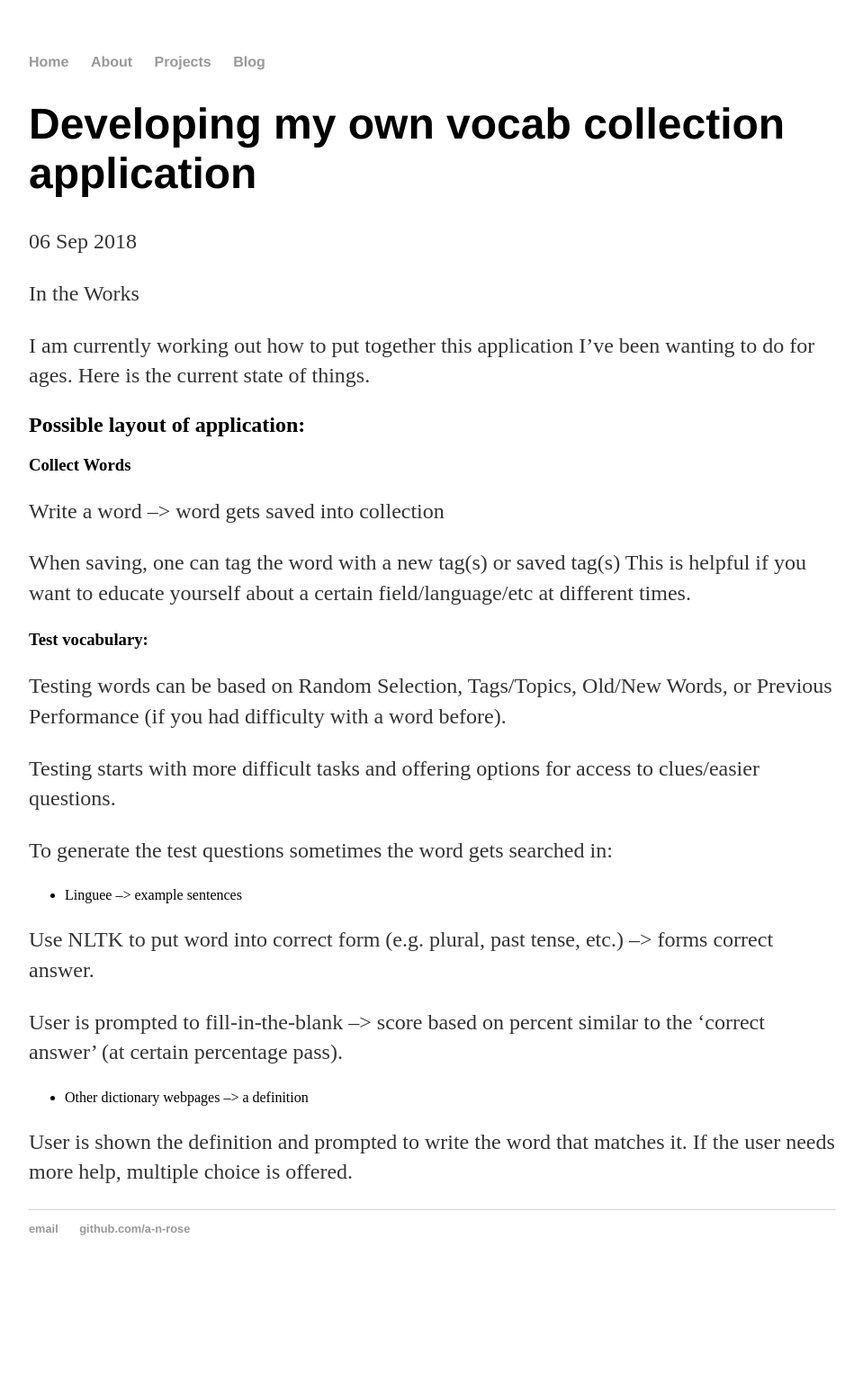
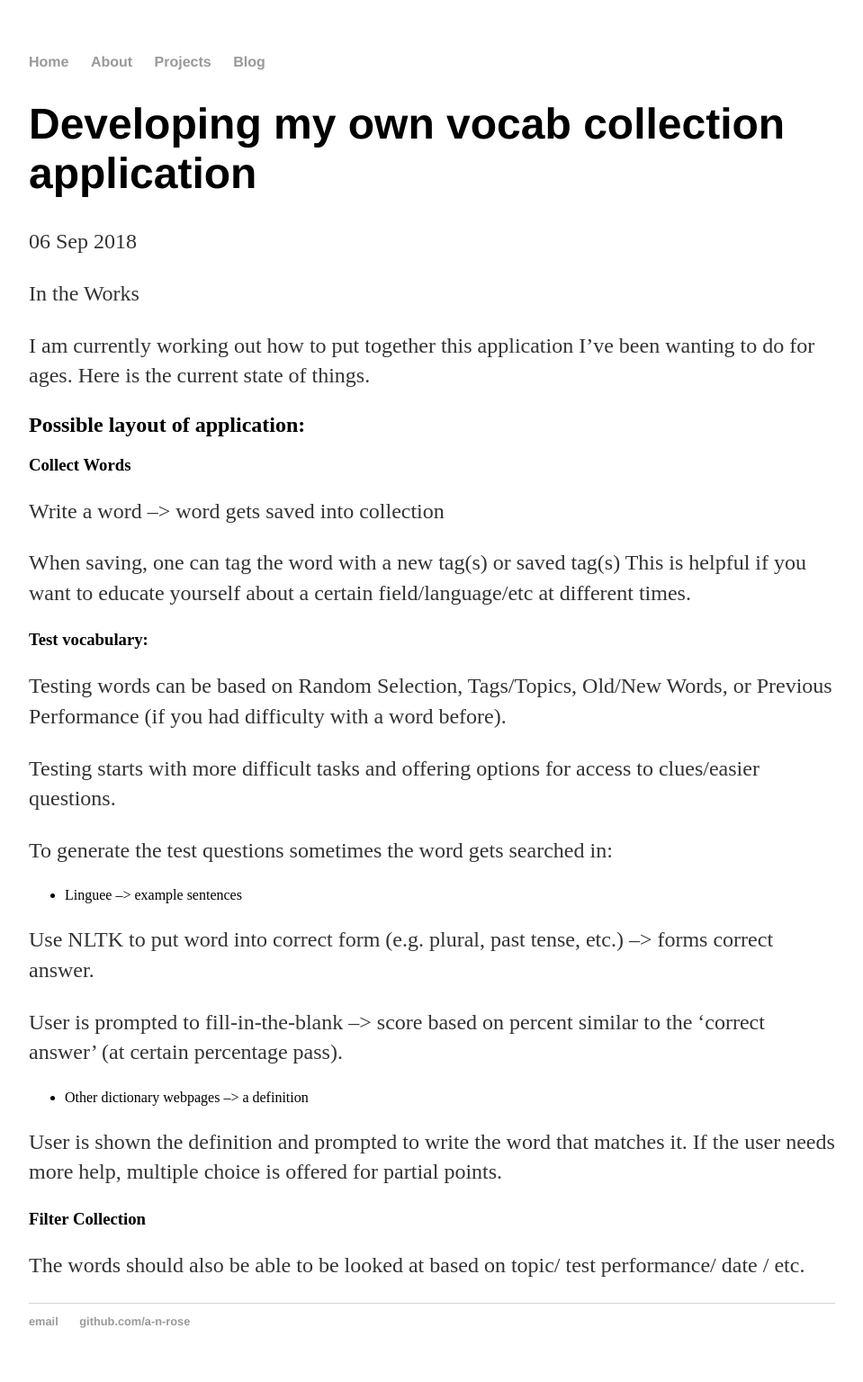
Before and after one commit to a-n-rose/a-n-rose.github.io, a Jekyll site: the page built from _posts/2018-09-06-vocab-app.md, in a window 1280 px wide. Shown: the whole page at 90% size, without its empty margins (160-1119 px from the left). Built offline with Jekyll 4.4.1, drawn with Linux system fonts in a browser that asks for light colours; before the commit the page ends 1433 px from its top, so only the background shows below that.

Commit message:
added word presentation/filter

```diff
--- a/_posts/2018-09-06-vocab-app.md
+++ b/_posts/2018-09-06-vocab-app.md
@@ -33,4 +33,8 @@ User is prompted to fill-in-the-blank --> score based on percent similar to the
 
 * Other dictionary webpages --> a definition
 
-User is shown the definition and prompted to write the word that matches it. If the user needs more help, multiple choice is offered.
+User is shown the definition and prompted to write the word that matches it. If the user needs more help, multiple choice is offered for partial points.
+
+### Filter Collection
+
+The words should also be able to be looked at based on topic/ test performance/ date / etc.
```
